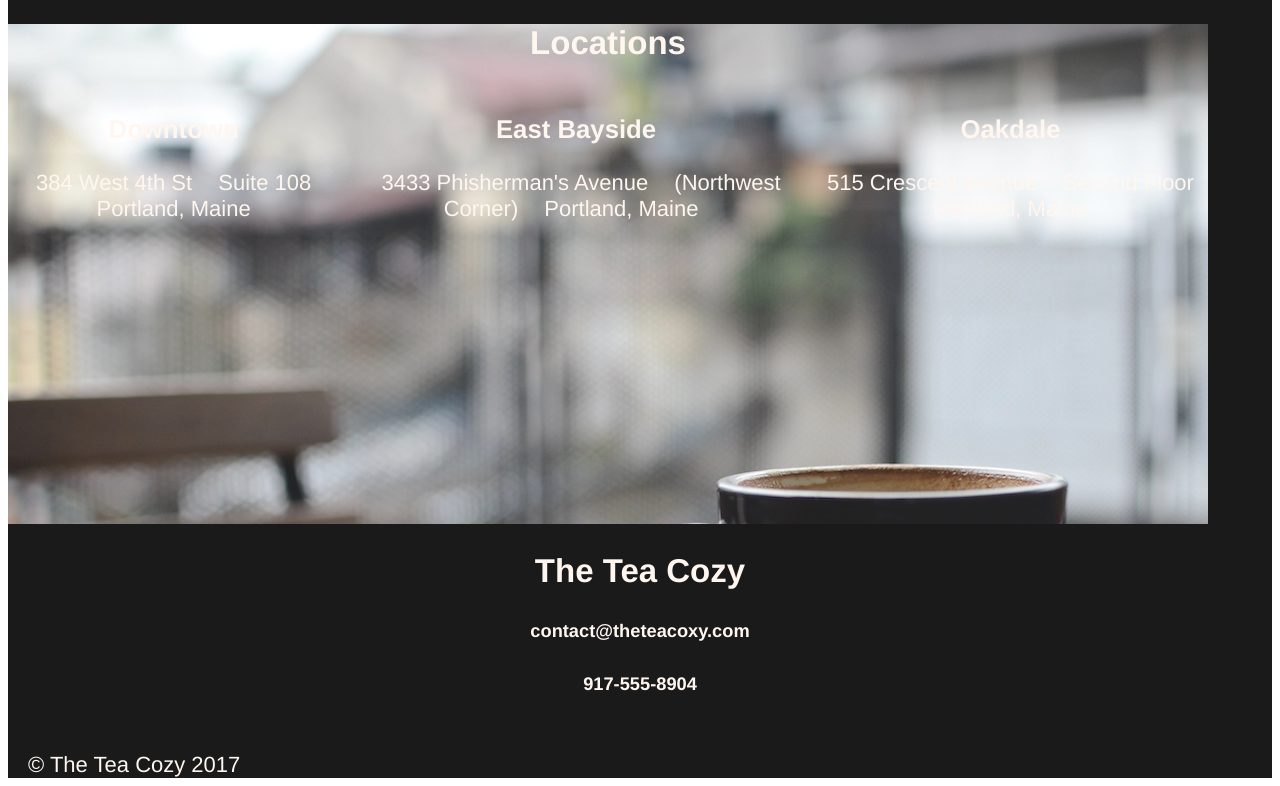
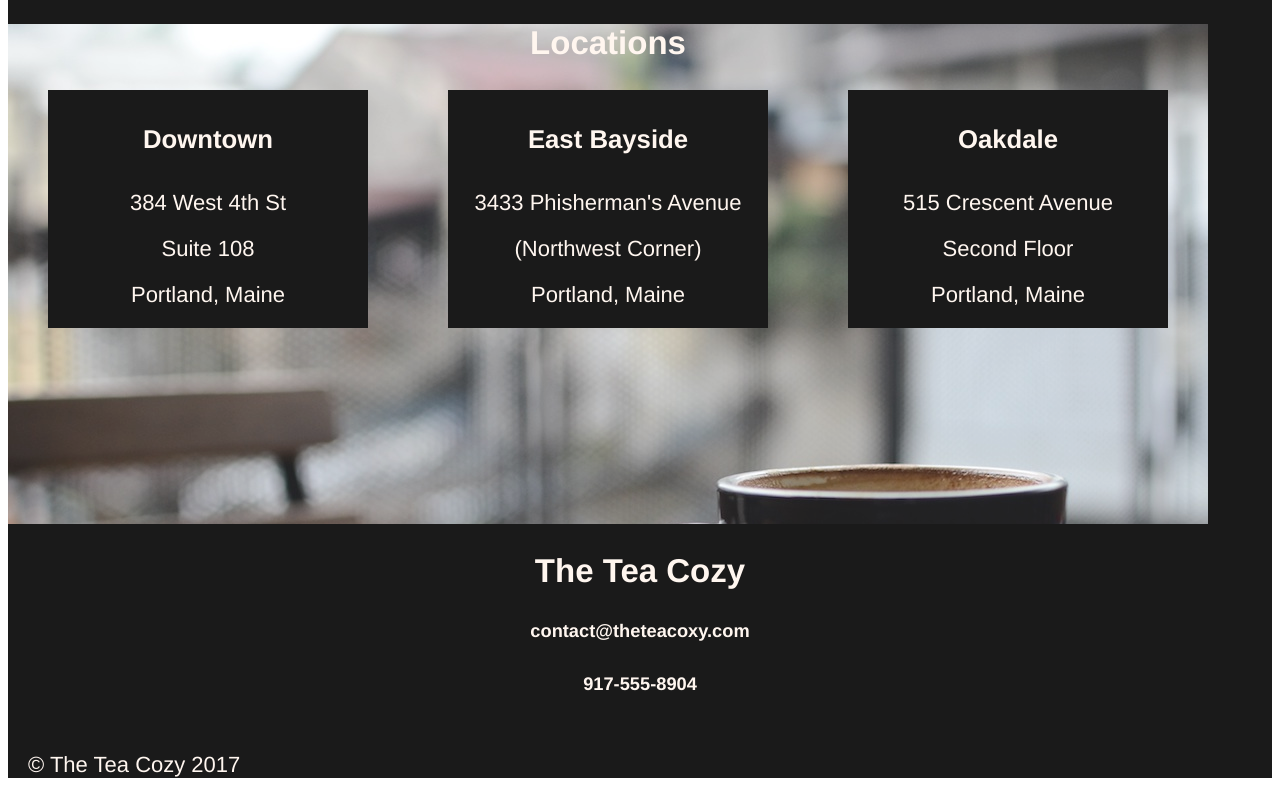
Before and after one commit to amydcrawford/TeaCozy, a plain HTML site: page index.html in a window 1280 px wide. Shown: the part 1353-2139 px from the top of the page. Drawn offline with Linux system fonts and the light colour scheme.

Commit message:
location fix

```diff
--- a/index.html
+++ b/index.html
@@ -68,29 +68,32 @@
 <div class="contact">
   <div class="locations">
     <h2>Locations</h2>
+
     <div class="box">
 
-      <div class="dowtown">
+      <div class="boxes">
         <h3>Downtown</h3>
         <span>384 West 4th St</span>
         <span>Suite 108</span>
         <span>Portland, Maine</span>
       </div>
 
-      <div class="bayside">
+      <div class="boxes">
         <h3>East Bayside</h3>
         <span>3433 Phisherman's Avenue</span>
         <span>(Northwest Corner)</span>
         <span>Portland, Maine</span>
       </div>
 
-      <div class="oakdale">
+      <div class="boxes">
         <h3>Oakdale</h3>
         <span>515 Crescent Avenue</span>
         <span>Second Floor</span>
         <span>Portland, Maine</span>
       </div>
+
     </div>
+
   </div>
 
 </div>
```
